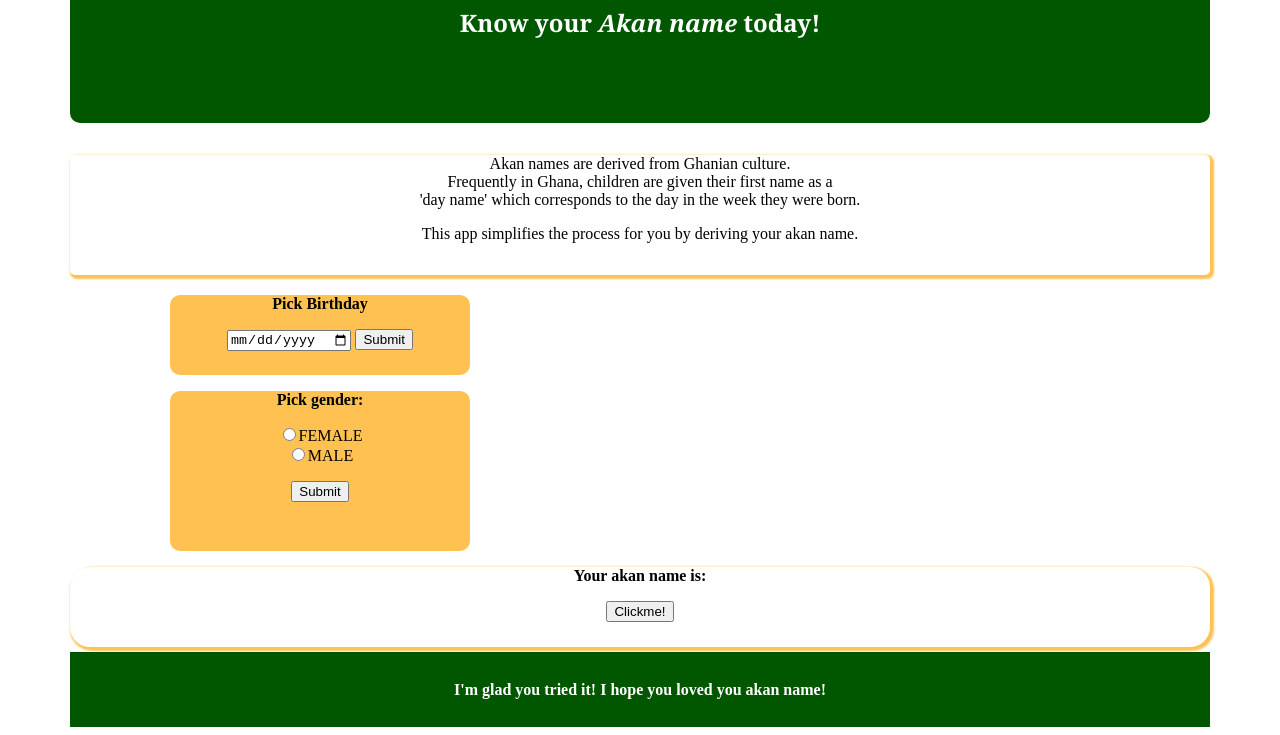
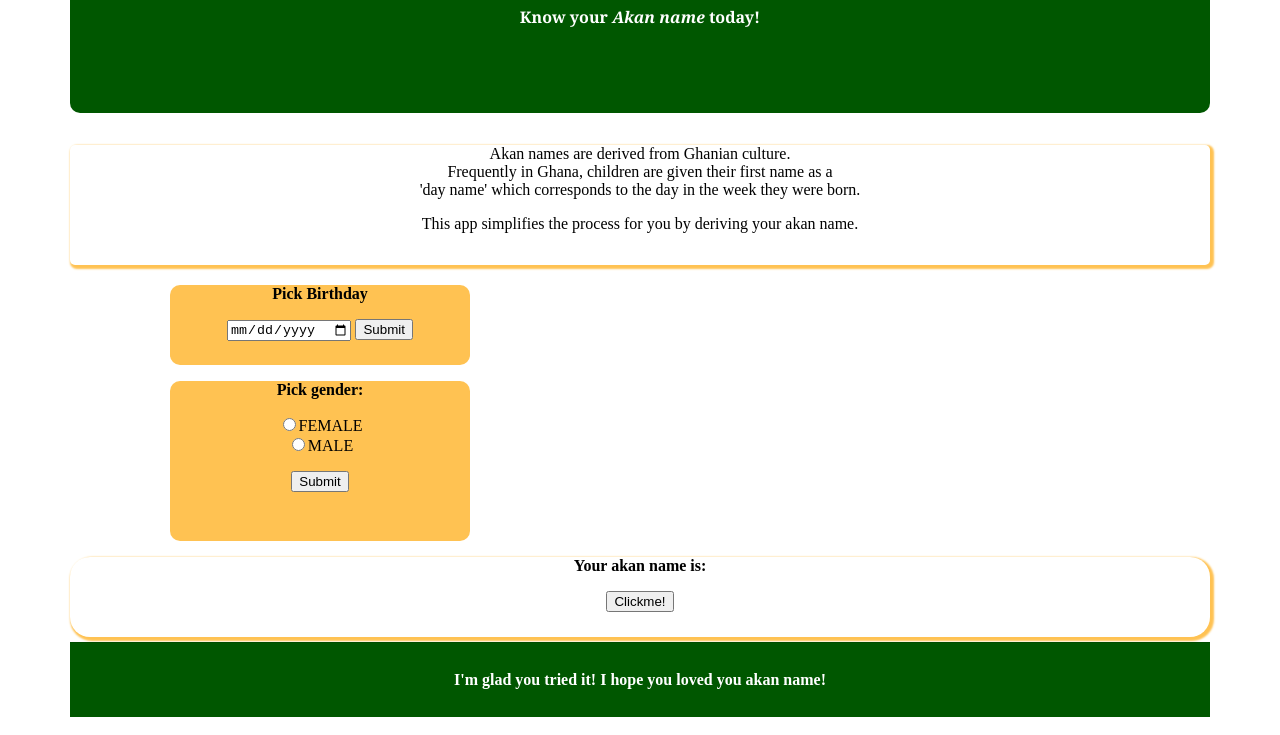
Before and after one commit to linetlucy-genchabe/akan-name-app, a plain HTML site: page index.html in a window 1280 px wide. Shown: the part 152-887 px from the top of the page. Drawn offline with Linux system fonts and the light colour scheme.

Commit message:
edit header

```diff
--- a/index.html
+++ b/index.html
@@ -11,7 +11,7 @@
         <div class="container">
             <div class="jumbotron" align="center">
                <h1>WELCOME!</h1>
-               <h2>Know your <em>Akan name</em> today!</h2>
+               <h4>Know your <em>Akan name</em> today!</h4>
             </div>
             <div class="details">
                <p>Akan names are derived from Ghanian culture.<br> Frequently in Ghana, children are given their first name as a <br>'day name' which corresponds to the day in the week they were born.</p>
```
